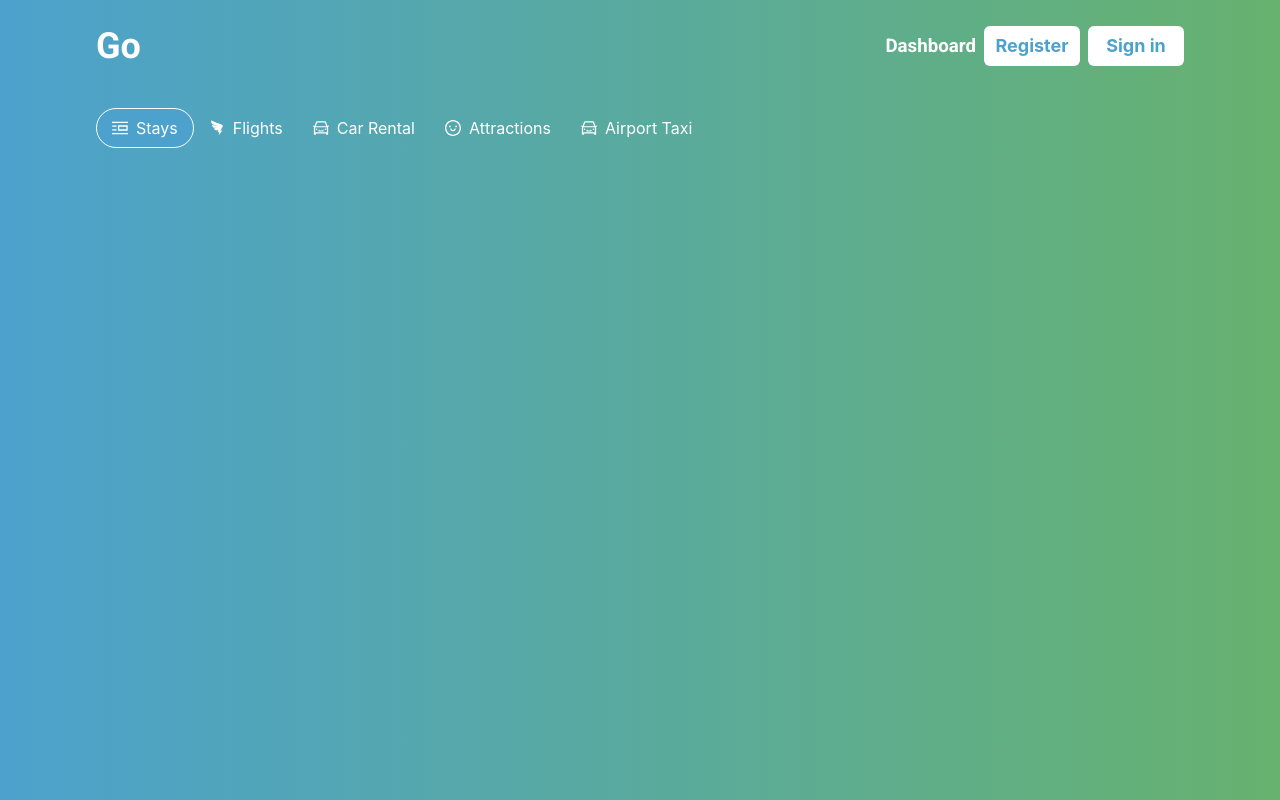
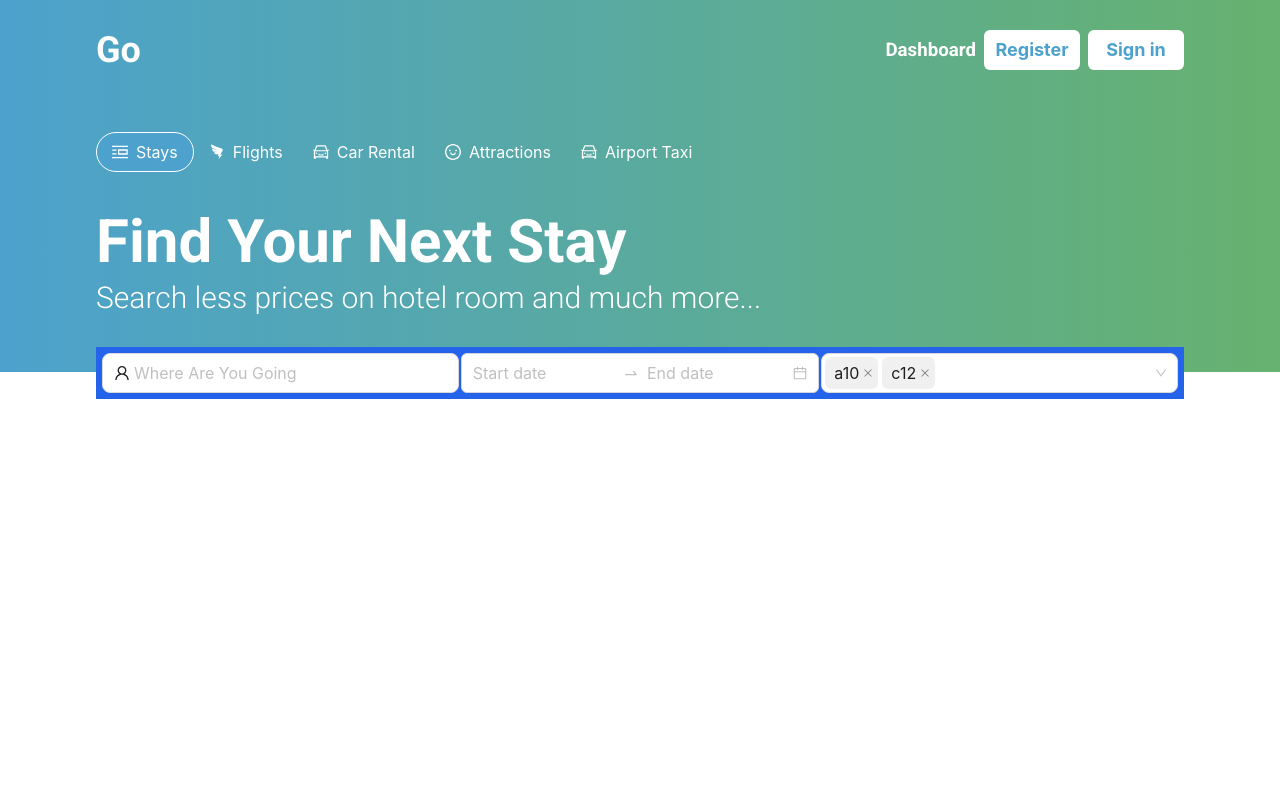
Before and after one commit to Sumon092/go-booking-client, a React (Vite) app: page / in a window 1280 px wide. Built offline with nearby package versions, Linux system fonts and the light colour scheme.

Commit message:
search bar and header completed

```diff
--- a/src/App.tsx
+++ b/src/App.tsx
@@ -7,7 +7,7 @@ function App() {
 
   return (
     <>
-    <div className="pr-24 pl-24">
+    <div>
       <MainLayout/>
     </div>
     </>
--- a/src/component/Header.tsx
+++ b/src/component/Header.tsx
@@ -2,7 +2,7 @@ import { Button } from "antd";
 import { SizeType } from "antd/es/config-provider/SizeContext";
 import  { useState } from 'react';
 import { CarOutlined, PicRightOutlined, SmileOutlined, DingtalkOutlined } from '@ant-design/icons';
-import '../styles/Header.css'; // Import CSS for custom styling
+import '../styles/Header.css';
 
 const Header = () => {
     const [activeButton, setActiveButton] = useState('stays');
@@ -26,7 +26,8 @@ const Header = () => {
     };
 
     return (
-        <div className="flex mr-4 mt-8 ml-0">
+        <div className="pl-24 pt-8 header h-60">
+        <div className="flex ">
             <Button
                 type="default"
                 shape="round"
@@ -78,6 +79,12 @@ const Header = () => {
                 Airport Taxi
             </Button>
         </div>
+        <div>
+            <h1 className="text-6xl text-white font-bold mb-0">Find Your Next Stay</h1>
+            <h3 className="text-3xl mt-2 text-white font-light">Search less prices on hotel room and much more...</h3>
+        </div>
+        </div>
+
     );
 };
 
--- /dev/null
+++ b/src/component/SearchFilter.tsx
@@ -0,0 +1,62 @@
+import { Input, Select, SelectProps, Space } from "antd";
+import { UserOutlined } from "@ant-design/icons";
+import { DatePicker } from "antd";
+import "../styles/SearchFilter.css";
+
+const { RangePicker } = DatePicker;
+
+const options: SelectProps["options"] = [];
+
+for (let i = 10; i < 36; i++) {
+  options.push({
+    value: i.toString(36) + i,
+    label: i.toString(36) + i,
+  });
+}
+
+const handleChange = (value: string | string[]) => {
+  console.log(`Selected: ${value}`);
+};
+
+const SearchFilter = () => {
+  return (
+    <section className="pl-24 pr-24 mt-[-25px]">
+      <div className="flex  bg-blue-600 max-h-10 p-[6px] gap-[2px]">
+        <div className="w-1/3">
+          <Input
+            size="large"
+            placeholder="Where Are You Going"
+            prefix={<UserOutlined />}
+            style={{ width: "100%", background: "white" }}
+          />
+        </div>
+
+        <div
+          className="w-1/3 flex border-gray-300 rounded-md justify-center bg-none"
+          style={{ border: "1px solid gray", background: "white" }}
+        >
+          <RangePicker size="large" className="border-0" />
+        </div>
+        <div className="w-1/3">
+          <Space
+            direction="vertical"
+            className="w-full"
+            style={{ width: "100%" }}
+          >
+            <Select
+              mode="multiple"
+              size="large"
+              placeholder="Please select person and room"
+              defaultValue={["a10", "c12"]}
+              onChange={handleChange}
+              style={{ width: "100%" }}
+              options={options}
+            />
+          </Space>
+        </div>
+      </div>
+    </section>
+  );
+};
+
+export default SearchFilter;
--- a/src/index.css
+++ b/src/index.css
@@ -8,6 +8,6 @@ body {
   padding: 0;
   box-sizing: border-box;
   font-family: "Roboto", sans-serif;
-  background: -webkit-linear-gradient(to right, #4ca2cd, #67b26f);
-  background: linear-gradient(to right, #4ca2cd, #67b26f);
+  /* background: -webkit-linear-gradient(to right, #4ca2cd, #67b26f); */
+  /* background: linear-gradient(to right, #4ca2cd, #67b26f); */
 }
--- a/src/layout/Navbar.tsx
+++ b/src/layout/Navbar.tsx
@@ -1,9 +1,9 @@
 import { Button } from "antd";
-
+import "../styles/Navbar.css"
 
 const Navbar = () => {
     return (
-        <div className="text-white flex justify-between items-center h-[60px] mt-4">
+        <div className="text-white flex justify-between items-center h-[60px pr-24 pl-24 navbar">
             <h2 className="text-4xl font-bold">Go</h2>
             <div className="flex gap-2 items-center">
                 <h3>Dashboard</h3>
--- a/src/pages/Home.tsx
+++ b/src/pages/Home.tsx
@@ -1,9 +1,11 @@
 import Header from "../component/Header";
+import SearchFilter from "../component/SearchFilter";
 
 const Home = () => {
     return (
         <div className="mt-0">
             <Header/>
+            <SearchFilter/>
         </div>
     );
 };
--- a/src/styles/Header.css
+++ b/src/styles/Header.css
@@ -9,3 +9,6 @@
   border: none;
   box-shadow: none;
 }
+.header {
+  background: linear-gradient(to right, #4ca2cd, #67b26f);
+}
--- /dev/null
+++ b/src/styles/Navbar.css
@@ -0,0 +1,3 @@
+.navbar {
+  background: linear-gradient(to right, #4ca2cd, #67b26f);
+}
```
Also changed, not shown: src/styles/SearchFilter.css (added).
